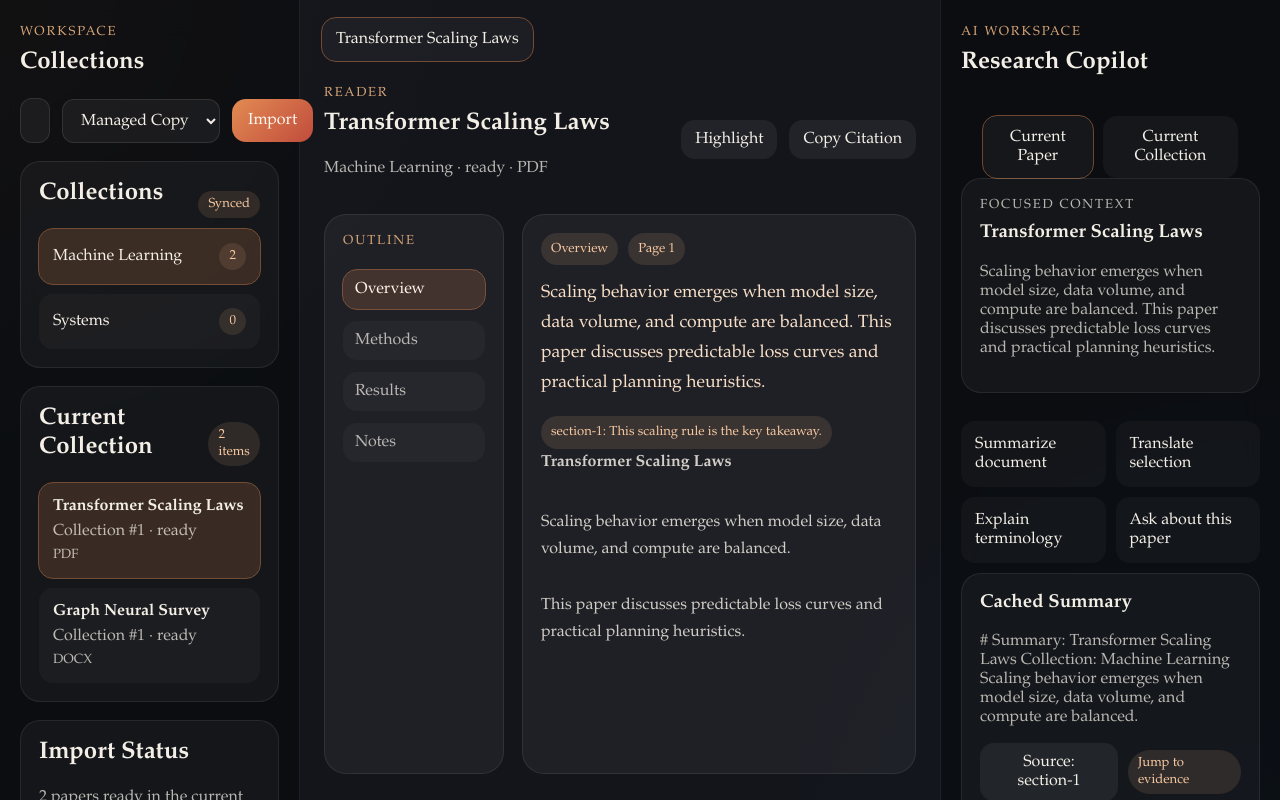
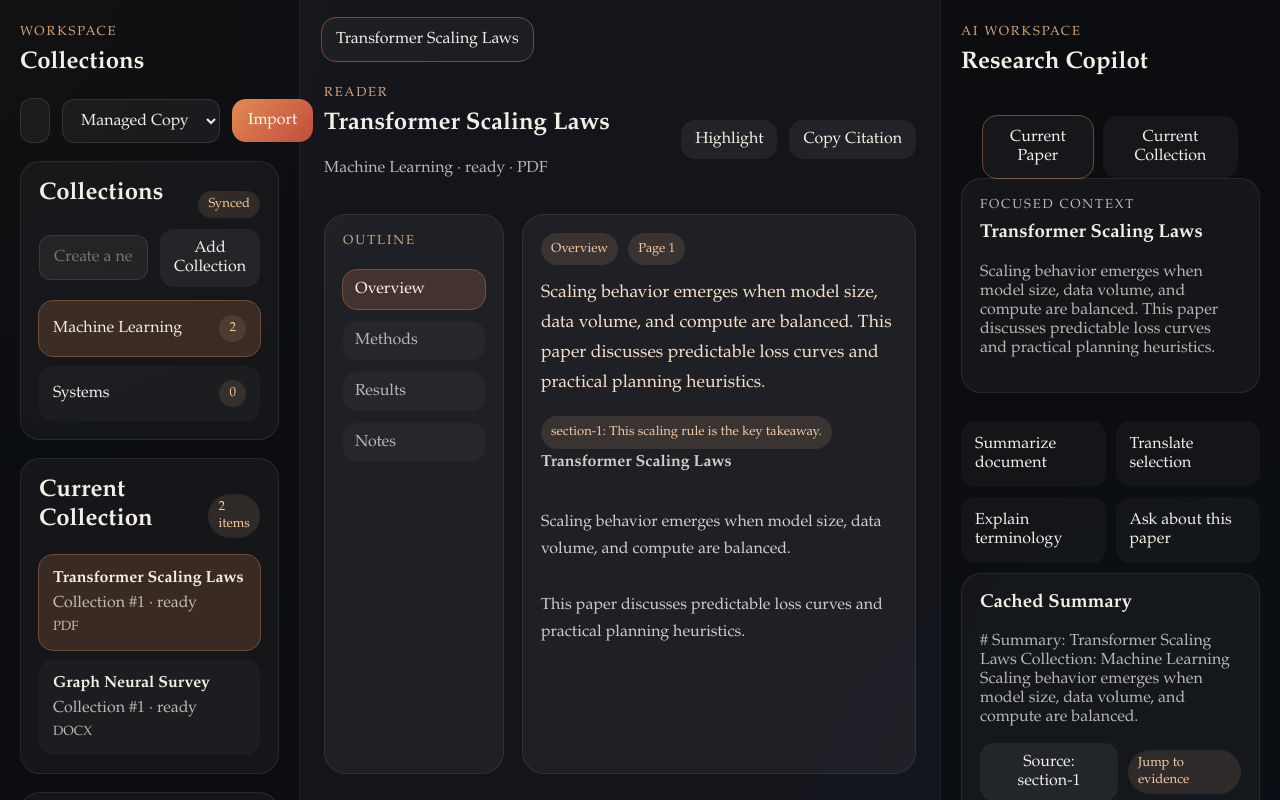
Before and after one commit to Playitcooool/rust-ai-paper-reader, a React (Vite) app: page / in a window 1280 px wide. Shown: the top 800 px of the page. Built offline with nearby package versions, Linux system fonts and the light colour scheme.

Commit message:
feat: add collection creation workflow

```diff
--- a/src/App.tsx
+++ b/src/App.tsx
@@ -56,6 +56,7 @@ export default function App() {
   const [collections, setCollections] = useState<Collection[]>([]);
   const [items, setItems] = useState<LibraryItem[]>([]);
   const [importMode, setImportMode] = useState<ImportMode>("managed_copy");
+  const [newCollectionName, setNewCollectionName] = useState("");
   const [selectedCollectionId, setSelectedCollectionId] = useState<number | null>(null);
   const [openPaperIds, setOpenPaperIds] = useState<number[]>([]);
   const [activePaperId, setActivePaperId] = useState<number | null>(null);
@@ -72,6 +73,7 @@ export default function App() {
   const [noteDraft, setNoteDraft] = useState("");
   const [draggedFileCount, setDraggedFileCount] = useState(0);
   const [isImporting, setIsImporting] = useState(false);
+  const [pendingCollectionStatus, setPendingCollectionStatus] = useState<string | null>(null);
   const [statusMessage, setStatusMessage] = useState("Loading library...");
 
   useEffect(() => {
@@ -128,11 +130,16 @@ export default function App() {
         }
         return aliveIds;
       });
-      setStatusMessage(
-        filteredItems.length > 0
-          ? `${filteredItems.length} papers ready in the current collection.`
-          : "No papers match this view yet.",
-      );
+      if (pendingCollectionStatus) {
+        setStatusMessage(pendingCollectionStatus);
+        setPendingCollectionStatus(null);
+      } else {
+        setStatusMessage(
+          filteredItems.length > 0
+            ? `${filteredItems.length} papers ready in the current collection.`
+            : "No papers match this view yet.",
+        );
+      }
     }
 
     void loadItems();
@@ -347,6 +354,22 @@ export default function App() {
     setStatusMessage(`Created research note for ${activeCollection.name}.`);
   }
 
+  async function handleCreateCollection() {
+    const name = newCollectionName.trim();
+    if (!name) {
+      setStatusMessage("Enter a collection name first.");
+      return;
+    }
+
+    const api = await getApi();
+    const collection = await api.createCollection({ name });
+    setCollections((current) => [...current, collection]);
+    setSelectedCollectionId(collection.id);
+    setNewCollectionName("");
+    setPendingCollectionStatus(`Created collection ${collection.name}.`);
+    setStatusMessage(`Created collection ${collection.name}.`);
+  }
+
   async function handleSaveNoteEdits() {
     if (!activeCollection || activeNoteId === null) return;
     const api = await getApi();
@@ -455,6 +478,18 @@ export default function App() {
           <div className="section-title-row">
             <h2>Collections</h2>
             <span className="status-pill">Synced</span>
+          </div>
+          <div className="collection-create-row">
+            <input
+              aria-label="New collection name"
+              className="search-input"
+              placeholder="Create a new collection..."
+              value={newCollectionName}
+              onChange={(event) => setNewCollectionName(event.target.value)}
+            />
+            <button className="ghost-button" type="button" onClick={() => void handleCreateCollection()}>
+              Add Collection
+            </button>
           </div>
           <div className="nav-list">
             {collections.map((collection) => {
--- a/src/styles.css
+++ b/src/styles.css
@@ -83,7 +83,8 @@ p {
 .toolbar-row,
 .section-title-row,
 .reader-meta-row,
-.reader-actions {
+.reader-actions,
+.collection-create-row {
   display: flex;
   gap: 12px;
   align-items: center;
@@ -94,6 +95,10 @@ p {
 .result-card,
 .context-card {
   margin-bottom: 18px;
+}
+
+.collection-create-row {
+  margin-bottom: 14px;
 }
 
 .search-input {
```
Also changed, not shown: 1 other file (tests, documents, lock files or other folders).
